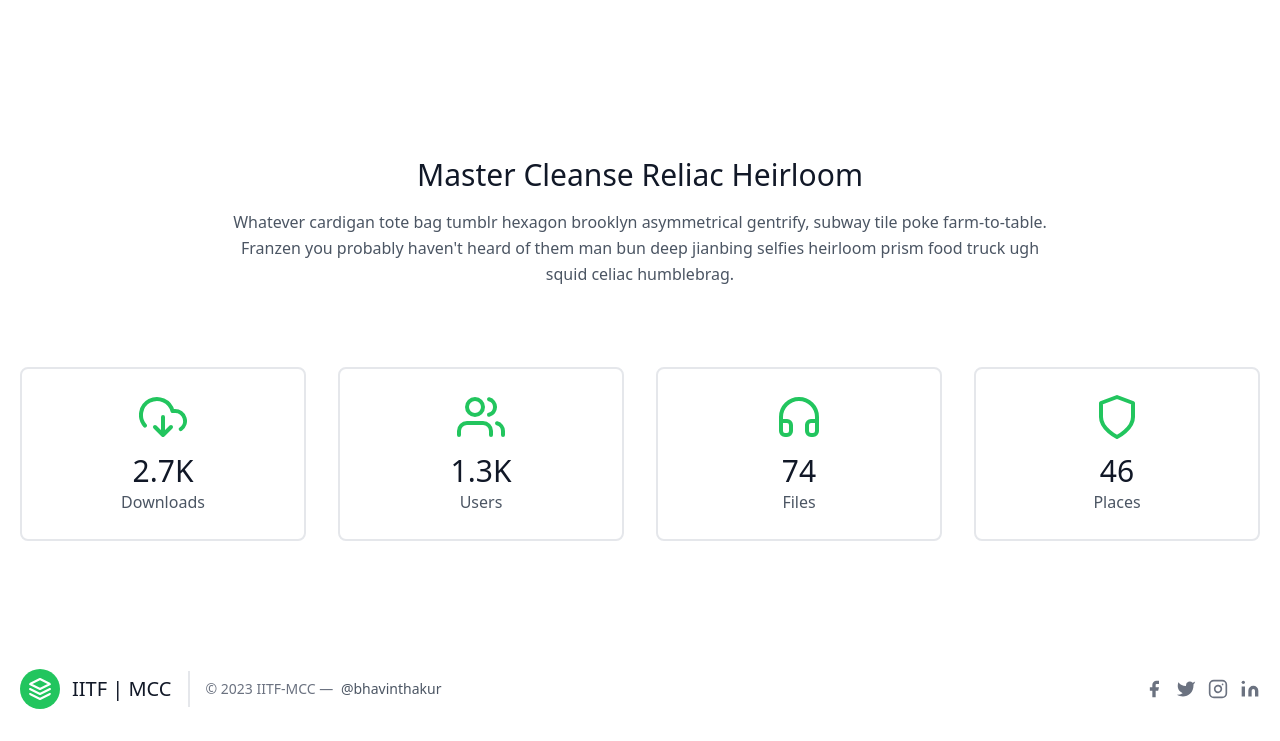
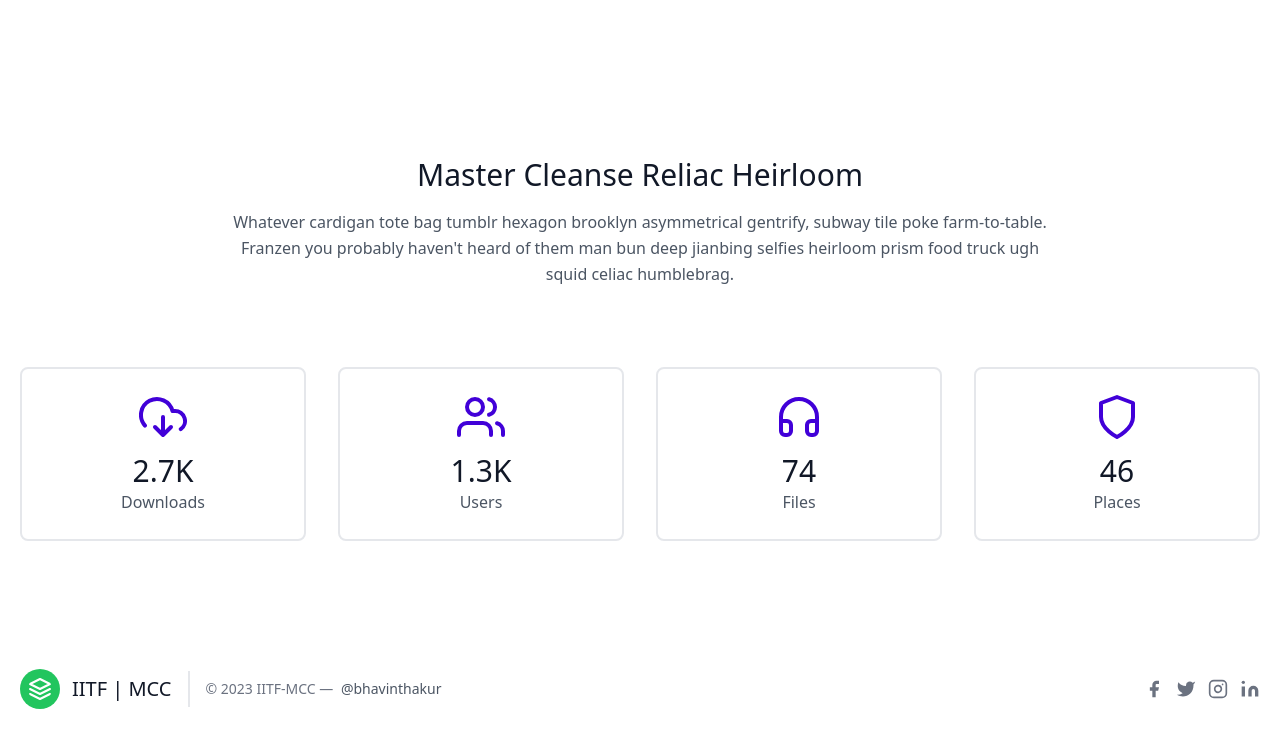
Before and after one commit to developer1029/iitf-mcc-webpage, a plain HTML site: page index.html in a window 1280 px wide. Shown: the part 1050-1791 px from the top of the page. Drawn offline with nearby package versions, Linux system fonts and the light colour scheme; files that its build step writes are made by us from their sources; files whose address does not match are found by name.

Commit message:
Update index.html

```diff
--- a/index.html
+++ b/index.html
@@ -6,8 +6,16 @@
   <meta http-equiv="X-UA-Compatible" content="IE=edge">
   <meta name="viewport" content="width=device-width, initial-scale=1.0">
   <script src="https://cdn.tailwindcss.com"></script>
-  <link rel="stylesheet" href="style.css">
+  <link rel="stylesheet" href="/TAILWIND/style.css">
   <title>IITF | MCC</title>
+  <style>
+    .login-button:hover {
+    transition: all .5s ease;
+    background-color: rgb(65, 0, 216);
+    color: white;
+}
+
+  </style>
 </head>
 
 <body>
@@ -140,7 +148,7 @@
           <div class="p-4 md:w-1/4 sm:w-1/2 w-full">
             <div class="border-2 border-gray-200 px-4 py-6 rounded-lg">
               <svg fill="none" stroke="currentColor" stroke-linecap="round" stroke-linejoin="round" stroke-width="2"
-                class="text-green-500 w-12 h-12 mb-3 inline-block svg-icon" viewBox="0 0 24 24">
+                class="text-green-500 w-12 h-12 mb-3 inline-block svg-icon" style="color: rgb(65, 0, 216)" viewBox="0 0 24 24">
                 <path d="M8 17l4 4 4-4m-4-5v9"></path>
                 <path d="M20.88 18.09A5 5 0 0018 9h-1.26A8 8 0 103 16.29"></path>
               </svg>
@@ -151,7 +159,7 @@
           <div class="p-4 md:w-1/4 sm:w-1/2 w-full">
             <div class="border-2 border-gray-200 px-4 py-6 rounded-lg">
               <svg fill="none" stroke="currentColor" stroke-linecap="round" stroke-linejoin="round" stroke-width="2"
-                class="text-green-500 w-12 h-12 mb-3 inline-block svg-icon" viewBox="0 0 24 24">
+                class="text-green-500 w-12 h-12 mb-3 inline-block svg-icon" style="color: rgb(65, 0, 216)" viewBox="0 0 24 24">
                 <path d="M17 21v-2a4 4 0 00-4-4H5a4 4 0 00-4 4v2"></path>
                 <circle cx="9" cy="7" r="4"></circle>
                 <path d="M23 21v-2a4 4 0 00-3-3.87m-4-12a4 4 0 010 7.75"></path>
@@ -163,7 +171,7 @@
           <div class="p-4 md:w-1/4 sm:w-1/2 w-full">
             <div class="border-2 border-gray-200 px-4 py-6 rounded-lg">
               <svg fill="none" stroke="currentColor" stroke-linecap="round" stroke-linejoin="round" stroke-width="2"
-                class="text-green-500 w-12 h-12 mb-3 inline-block svg-icon" viewBox="0 0 24 24">
+                class="text-green-500 w-12 h-12 mb-3 inline-block svg-icon" style="color: rgb(65, 0, 216)" viewBox="0 0 24 24">
                 <path d="M3 18v-6a9 9 0 0118 0v6"></path>
                 <path
                   d="M21 19a2 2 0 01-2 2h-1a2 2 0 01-2-2v-3a2 2 0 012-2h3zM3 19a2 2 0 002 2h1a2 2 0 002-2v-3a2 2 0 00-2-2H3z">
@@ -176,7 +184,7 @@
           <div class="p-4 md:w-1/4 sm:w-1/2 w-full">
             <div class="border-2 border-gray-200 px-4 py-6 rounded-lg">
               <svg fill="none" stroke="currentColor" stroke-linecap="round" stroke-linejoin="round" stroke-width="2"
-                class="text-green-500 w-12 h-12 mb-3 inline-block svg-icon" viewBox="0 0 24 24">
+                class="text-green-500 w-12 h-12 mb-3 inline-block svg-icon" style="color: rgb(65, 0, 216)" viewBox="0 0 24 24">
                 <path d="M12 22s8-4 8-10V5l-8-3-8 3v7c0 6 8 10 8 10z"></path>
               </svg>
               <h2 class="title-font font-medium text-3xl text-gray-900">46</h2>
```
